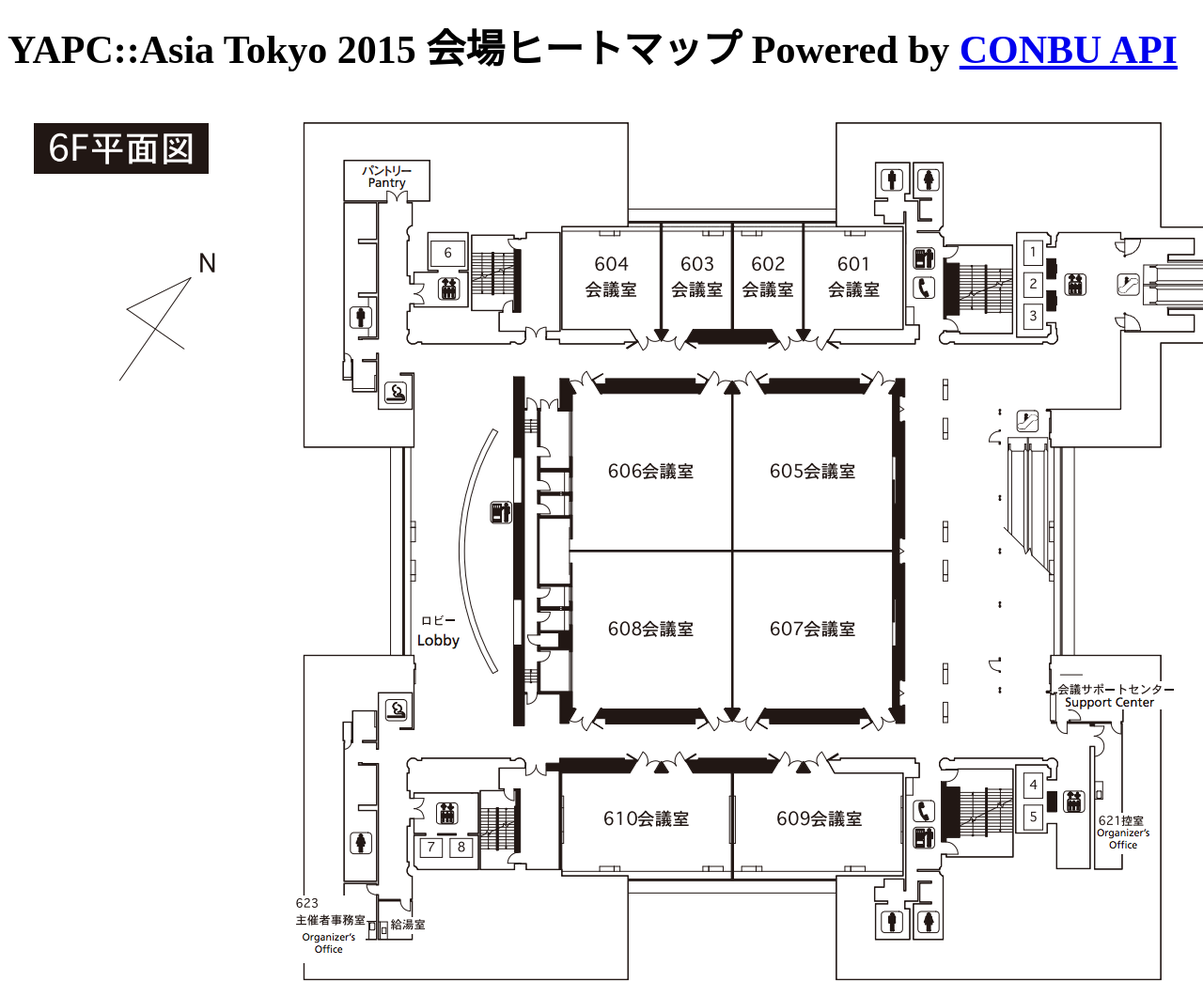
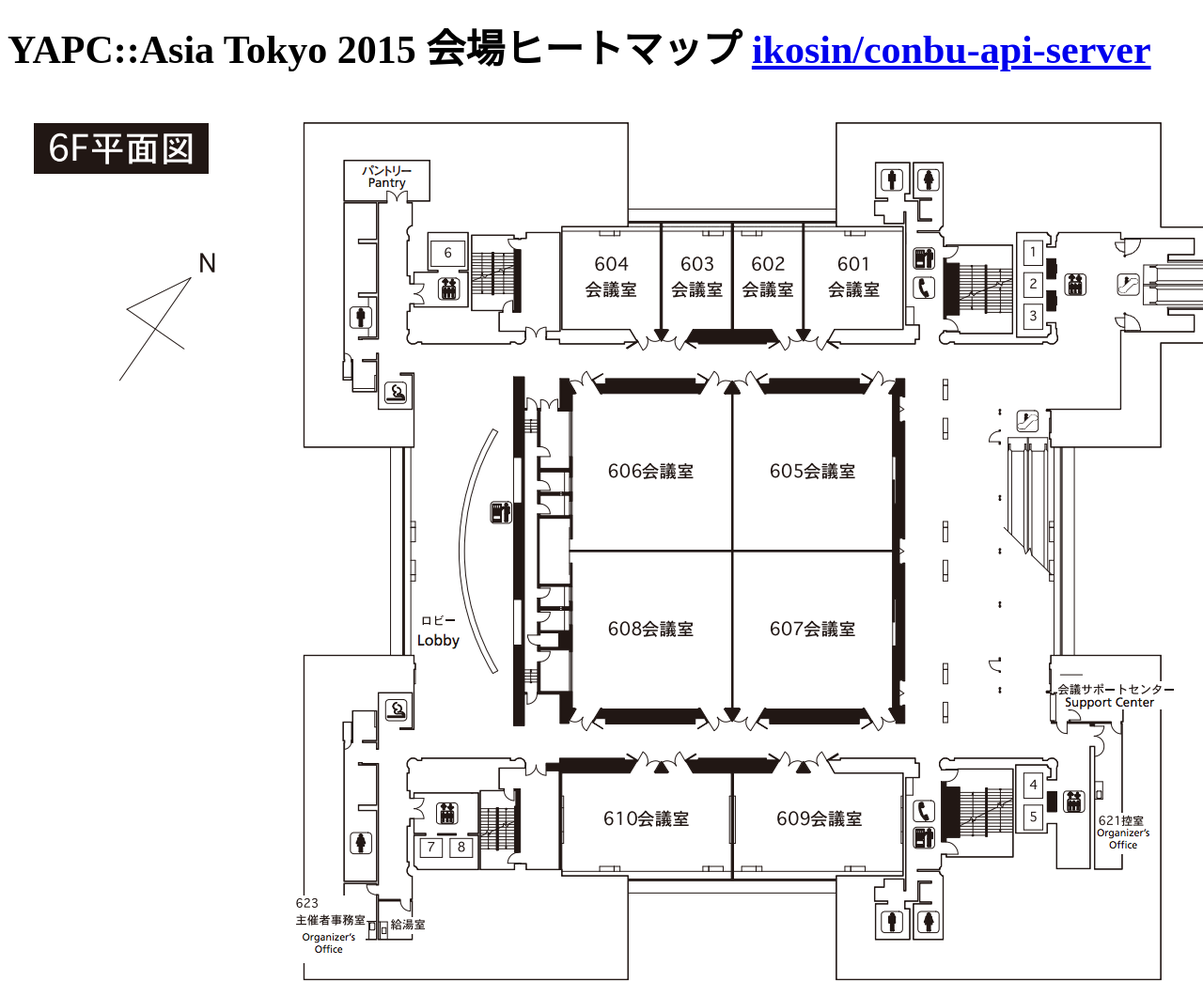
Before and after one commit to conbu/conbu-api-server, a plain HTML site: page public/index.html in a window 1280 px wide. Shown: the top 1044 px of the page at 94% size. Drawn offline with Linux system fonts and the light colour scheme; no server answers.

Commit message:
change link

```diff
--- a/public/index.html
+++ b/public/index.html
@@ -5,8 +5,9 @@
   <title>YAPC::Asia Tokyo 2015 会場ヒートマップ | CONBU API</title>
 </head>
 <body>
-  <h1 style="font-size: 42px; line-height: 50px;">YAPC::Asia Tokyo 2015 会場ヒートマップ Powered by <a href="https://github.com/conbu/conbu-api-server">CONBU API</a></h1>
+  <h1 style="font-size: 42px; line-height: 50px;">YAPC::Asia Tokyo 2015 会場ヒートマップ <a href="https://github.com/ikosin/conbu-api-server">ikosin/conbu-api-server</a></h1>
   <div id="top-view" alt="平面図" style="width: 1370px; height: 2070px; background-image: url('img/bigsite-top-view.png')"></div>
+  <footer><center>Powered by <a href="https://github.com/conbu/conbu-api-server">CONBU API</a></center></footer>
   <script src="js/heatmap/heatmap.min.js"></script>
   <script src="js/app.js"></script>
 </body>
```
